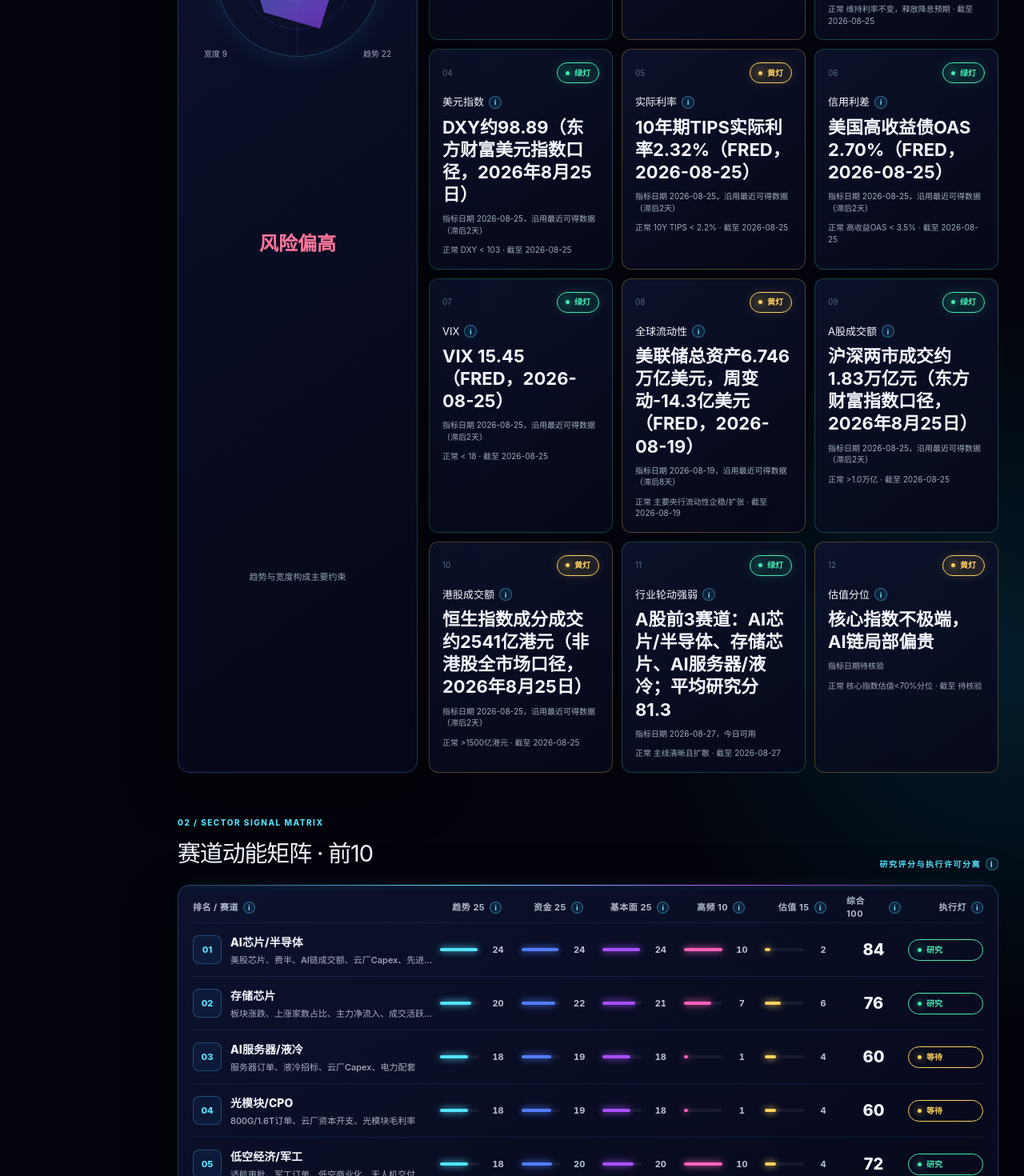
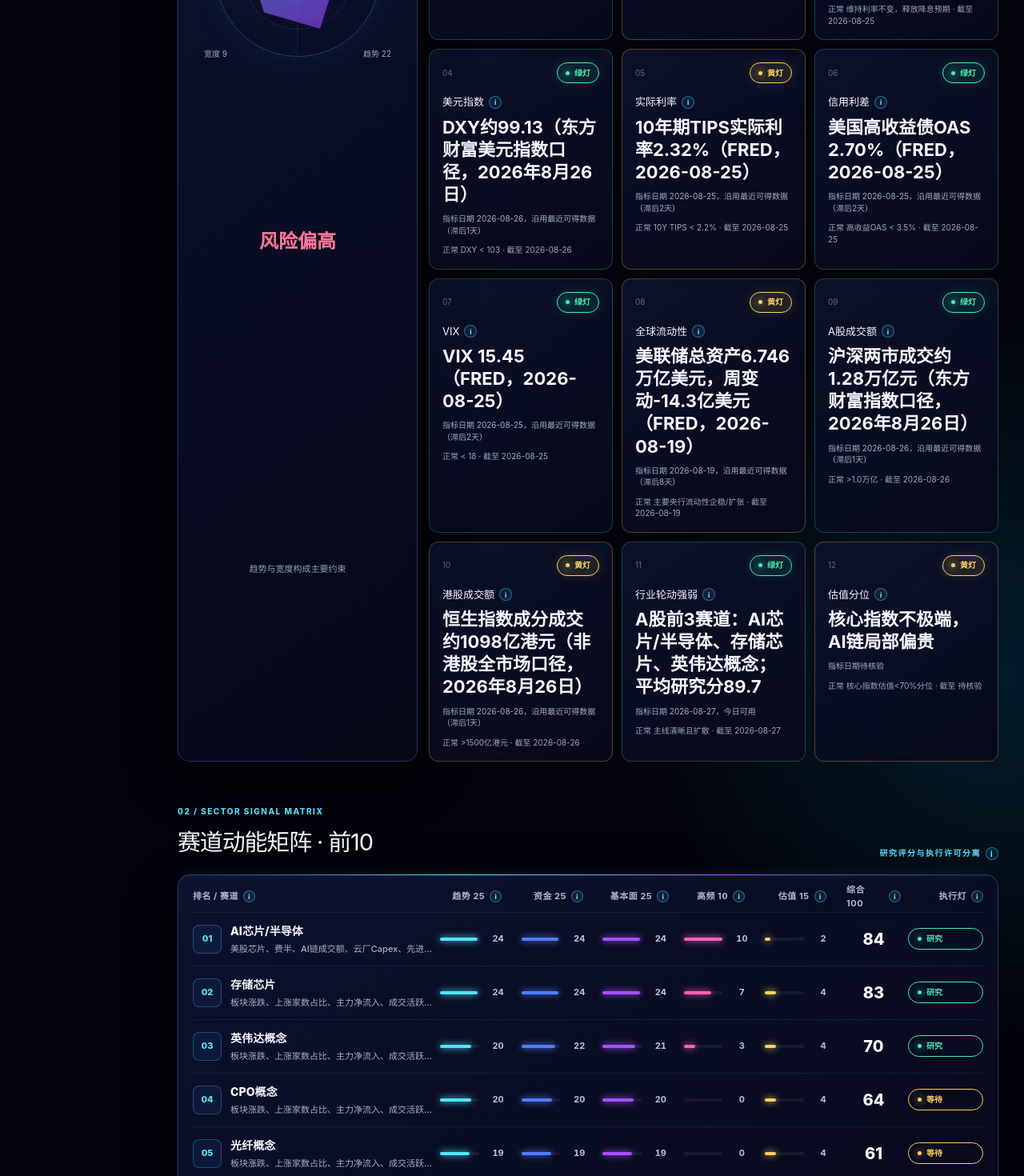
Before and after one commit to judebrisbylg-matthew/investment-market-dashboard, a Next.js app in the folder dashboard/: page /investment-market-dashboard/ in a window 1280 px wide. Shown: the part 1330-2800 px from the top of the page at 80% size. Built offline with nearby package versions, Linux system fonts and the light colour scheme.

Commit message:
Update daily investment center dashboard

```diff
--- a/dashboard/app/dashboard-data.ts
+++ b/dashboard/app/dashboard-data.ts
@@ -1,7 +1,7 @@
 // Generated from data/market-data.json. Do not edit by hand.
 export const snapshot = {
   "businessDate": "2026-08-27",
-  "generatedAt": "2026-08-27T10:09:36+08:00",
+  "generatedAt": "2026-08-27T11:19:15+08:00",
   "asOf": "2026/8/27 06:15 HKT",
   "marketGate": "风险偏高",
   "dataHealth": "绿灯",
@@ -17,12 +17,12 @@ export const snapshot = {
     "asOf": "2026/8/27 06:15 HKT",
     "signal": "黄灯",
     "action": "等待",
-    "marketJudgement": "今天结论：黄灯偏防守，5/12只基金走弱，不是普通震荡；先控回撤，暂停加仓。",
-    "positionAdvice": "仓位建议：高波动仓位先降速，AI/半导体、PCB、有色等只等放量修复，不补跌。",
-    "needAction": "今日动作：1）停止追高和补跌；2）盯AI芯片/半导体、存储芯片、AI服务器/液冷能否放量收复；3）核对强弱分化：强项004432(有色金属)日涨2.13%，弱项100055(全球科技互联网)日跌4.82%。",
-    "actionReason": "不操作原因：基金端普跌，估值分位、北向资金（月度）仍偏敏感，主线需成交和订单重新确认。",
-    "riskPoint": "主要风险：科技链和高波动资产同步补跌；若成交不足，PCB/高速铜连接、光纤概念可能继续拖累组合。",
-    "nextReview": "下次复盘：看AI芯片/半导体、存储芯片、AI服务器/液冷是否放量止跌，PCB/高速铜连接、光纤概念是否继续转弱。"
+    "marketJudgement": "今天结论：黄灯等待，科技看费半指数待确认，先看AI芯片/半导体、存储芯片能否放量。",
+    "positionAdvice": "仓位建议：维持中性偏谨慎，不追高，等主线确认。",
+    "needAction": "今日动作：盯AI芯片/半导体、存储芯片成交/订单；基金看强项004432(有色金属)日涨2.13%，弱项018125(先进制造)日跌1.47%。",
+    "actionReason": "不操作原因：估值分位、北向资金（月度）未转绿，科技看费半指数仍待确认。",
+    "riskPoint": "主要风险：估值分位、北向资金（月度）；若成交不足或消息反复，成长资产易回撤。",
+    "nextReview": "下次复盘：看AI芯片/半导体、存储芯片是否放量，高带宽内存、科技风格是否升温，新闻是否新增冲击。"
   },
   "freshness": [
     {
@@ -124,11 +124,11 @@ export const risks = [
   ],
   [
     "美元指数",
-    "DXY约98.89（东方财富美元指数口径，2026年8月25日）",
+    "DXY约99.13（东方财富美元指数口径，2026年8月26日）",
     "green",
     "DXY < 103",
-    "指标日期 2026-08-25，沿用最近可得数据（滞后2天）",
-    "2026-08-25"
+    "指标日期 2026-08-26，沿用最近可得数据（滞后1天）",
+    "2026-08-26"
   ],
   [
     "实际利率",
@@ -164,23 +164,23 @@ export const risks = [
   ],
   [
     "A股成交额",
-    "沪深两市成交约1.83万亿元（东方财富指数口径，2026年8月25日）",
+    "沪深两市成交约1.28万亿元（东方财富指数口径，2026年8月26日）",
     "green",
     ">1.0万亿",
-    "指标日期 2026-08-25，沿用最近可得数据（滞后2天）",
-    "2026-08-25"
+    "指标日期 2026-08-26，沿用最近可得数据（滞后1天）",
+    "2026-08-26"
   ],
   [
     "港股成交额",
-    "恒生指数成分成交约2541亿港元（非港股全市场口径，2026年8月25日）",
+    "恒生指数成分成交约1098亿港元（非港股全市场口径，2026年8月26日）",
     "yellow",
     ">1500亿港元",
-    "指标日期 2026-08-25，沿用最近可得数据（滞后2天）",
-    "2026-08-25"
+    "指标日期 2026-08-26，沿用最近可得数据（滞后1天）",
+    "2026-08-26"
   ],
   [
     "行业轮动强弱",
-    "A股前3赛道：AI芯片/半导体、存储芯片、AI服务器/液冷；平均研究分81.3",
+    "A股前3赛道：AI芯片/半导体、存储芯片、英伟达概念；平均研究分89.7",
     "green",
     "主线清晰且扩散",
     "指标日期 2026-08-27，今日可用",
@@ -213,16 +213,86 @@ export const sectors = [
   },
   {
     "name": "存储芯片",
-    "score": 76,
+    "score": 83,
+    "trend": 24,
+    "flow": 24,
+    "fundamental": 24,
+    "hf": 7,
+    "value": 4,
+    "research": "green",
+    "execute": "green",
+    "risk": "板块涨跌、上涨家数占比、主力净流入、成交活跃度、新闻催化",
+    "operation": "继续观察",
+    "proxy": "五因子为公开字段透明代理，并非真实资金流或PE。"
+  },
+  {
+    "name": "英伟达概念",
+    "score": 70,
     "trend": 20,
     "flow": 22,
     "fundamental": 21,
-    "hf": 7,
-    "value": 6,
+    "hf": 3,
+    "value": 4,
     "research": "green",
     "execute": "green",
     "risk": "板块涨跌、上涨家数占比、主力净流入、成交活跃度、新闻催化",
     "operation": "建议加仓",
+    "proxy": "五因子为公开字段透明代理，并非真实资金流或PE。"
+  },
+  {
+    "name": "CPO概念",
+    "score": 64,
+    "trend": 20,
+    "flow": 20,
+    "fundamental": 20,
+    "hf": 0,
+    "value": 4,
+    "research": "yellow",
+    "execute": "yellow",
+    "risk": "板块涨跌、上涨家数占比、主力净流入、成交活跃度、新闻催化",
+    "operation": "继续观察",
+    "proxy": "五因子为公开字段透明代理，并非真实资金流或PE。"
+  },
+  {
+    "name": "光纤概念",
+    "score": 61,
+    "trend": 19,
+    "flow": 19,
+    "fundamental": 19,
+    "hf": 0,
+    "value": 4,
+    "research": "yellow",
+    "execute": "yellow",
+    "risk": "板块涨跌、上涨家数占比、主力净流入、成交活跃度、新闻催化",
+    "operation": "继续观察",
+    "proxy": "五因子为公开字段透明代理，并非真实资金流或PE。"
+  },
+  {
+    "name": "高带宽内存",
+    "score": 61,
+    "trend": 19,
+    "flow": 19,
+    "fundamental": 19,
+    "hf": 0,
+    "value": 4,
+    "research": "yellow",
+    "execute": "yellow",
+    "risk": "板块涨跌、上涨家数占比、主力净流入、成交活跃度、新闻催化",
+    "operation": "继续观察",
+    "proxy": "五因子为公开字段透明代理，并非真实资金流或PE。"
+  },
+  {
+    "name": "科技风格",
+    "score": 58,
+    "trend": 18,
+    "flow": 18,
+    "fundamental": 18,
+    "hf": 0,
+    "value": 4,
+    "research": "yellow",
+    "execute": "yellow",
+    "risk": "板块涨跌、上涨家数占比、主力净流入、成交活跃度、新闻催化",
+    "operation": "继续观察",
     "proxy": "五因子为公开字段透明代理，并非真实资金流或PE。"
   },
   {
@@ -241,9 +311,9 @@ export const sectors = [
   },
   {
     "name": "光模块/CPO",
-    "score": 60,
+    "score": 59,
     "trend": 18,
-    "flow": 19,
+    "flow": 18,
     "fundamental": 18,
     "hf": 1,
     "value": 4,
@@ -254,83 +324,13 @@ export const sectors = [
     "proxy": "五因子为公开字段透明代理，并非真实资金流或PE。"
   },
   {
-    "name": "低空经济/军工",
-    "score": 72,
+    "name": "玻璃基板",
+    "score": 58,
     "trend": 18,
-    "flow": 20,
-    "fundamental": 20,
-    "hf": 10,
-    "value": 4,
-    "research": "green",
-    "execute": "green",
-    "risk": "适航审批、军工订单、低空商业化、无人机交付",
-    "operation": "继续观察",
-    "proxy": "五因子为公开字段透明代理，并非真实资金流或PE。"
-  },
-  {
-    "name": "PCB/高速铜连接",
-    "score": 55,
-    "trend": 17,
-    "flow": 18,
-    "fundamental": 17,
-    "hf": 0,
-    "value": 3,
-    "research": "yellow",
-    "execute": "yellow",
-    "risk": "交换机订单、PCB毛利率、高速铜连接订单、服务器出货",
-    "operation": "继续观察",
-    "proxy": "五因子为公开字段透明代理，并非真实资金流或PE。"
-  },
-  {
-    "name": "光纤概念",
-    "score": 57,
-    "trend": 17,
-    "flow": 17,
-    "fundamental": 17,
-    "hf": 0,
-    "value": 6,
-    "research": "yellow",
-    "execute": "yellow",
-    "risk": "板块涨跌、上涨家数占比、主力净流入、成交活跃度、新闻催化",
-    "operation": "继续观察",
-    "proxy": "五因子为公开字段透明代理，并非真实资金流或PE。"
-  },
-  {
-    "name": "CPO概念",
-    "score": 57,
-    "trend": 17,
-    "flow": 17,
-    "fundamental": 17,
-    "hf": 0,
-    "value": 6,
-    "research": "yellow",
-    "execute": "yellow",
-    "risk": "板块涨跌、上涨家数占比、主力净流入、成交活跃度、新闻催化",
-    "operation": "继续观察",
-    "proxy": "五因子为公开字段透明代理，并非真实资金流或PE。"
-  },
-  {
-    "name": "有色金属/资源品",
-    "score": 71,
-    "trend": 17,
-    "flow": 20,
-    "fundamental": 19,
-    "hf": 10,
-    "value": 5,
-    "research": "green",
-    "execute": "green",
-    "risk": "铜价、金价、美元指数、实际利率、库存",
-    "operation": "继续观察",
-    "proxy": "五因子为公开字段透明代理，并非真实资金流或PE。"
-  },
-  {
-    "name": "英伟达概念",
-    "score": 62,
-    "trend": 17,
     "flow": 18,
     "fundamental": 18,
-    "hf": 3,
-    "value": 6,
+    "hf": 0,
+    "value": 4,
     "research": "yellow",
     "execute": "yellow",
     "risk": "板块涨跌、上涨家数占比、主力净流入、成交活跃度、新闻催化",
@@ -348,15 +348,6 @@ export const events = [
     "source": "公开新闻聚合源",
     "date": "2026/8/26",
     "watch": "费半指数、英伟达链条、云厂资本开支、芯片订单、毛利率和成交额"
-  },
-  {
-    "title": "美联储政策与利率预期再受关注，市场等待官员表态和收益率确认",
-    "priority": 8,
-    "direction": 0,
-    "confidence": "中高",
-    "source": "美国财经电视台",
-    "date": "2026/8/27",
-    "watch": "美联储官员讲话、10年期美债收益率、实际利率、美元指数、黄金和纳指表现"
   },
   {
     "title": "中东与地缘风险仍在扰动市场，原油、黄金和风险偏好需要重点跟踪",
@@ -377,6 +368,15 @@ export const events = [
     "watch": "布伦特油价、美国原油库存、产油国政策、通胀预期、航空和化工板块"
   },
   {
+    "title": "中国资产仍受政策、盈利和资金流共同影响，科技制造方向更值得跟踪",
+    "priority": 5,
+    "direction": 0,
+    "confidence": "中高",
+    "source": "美国财经电视台",
+    "date": "2026/8/27",
+    "watch": "A股成交额、港股成交额、南向资金、人民币汇率、政策表态和科技制造板块"
+  },
+  {
     "title": "央行重要消息待复核，需观察是否改变市场风险偏好",
     "priority": 5,
     "direction": 0,
@@ -384,6 +384,15 @@ export const events = [
     "source": "公开新闻聚合源",
     "date": "2026/8/26",
     "watch": "官方公告、相关指数、成交额、利率、美元、商品价格和行业龙头表现"
+  },
+  {
+    "title": "美联储政策与利率预期再受关注，市场等待官员表态和收益率确认",
+    "priority": 5,
+    "direction": 0,
+    "confidence": "中高",
+    "source": "美国财经电视台",
+    "date": "2026/8/27",
+    "watch": "美联储官员讲话、10年期美债收益率、实际利率、美元指数、黄金和纳指表现"
   },
   {
     "title": "人工智能终端和消费电子催化升温，真实销量和供应链订单是关键",
@@ -402,15 +411,6 @@ export const events = [
     "source": "美国财经电视台",
     "date": "2026/8/27",
     "watch": "官方公告、相关指数、成交额、利率、美元、商品价格和行业龙头表现"
-  },
-  {
-    "title": "中国资产仍受政策、盈利和资金流共同影响，科技制造方向更值得跟踪",
-    "priority": 5,
-    "direction": 0,
-    "confidence": "中高",
-    "source": "美国财经电视台",
-    "date": "2026/8/22",
-    "watch": "A股成交额、港股成交额、南向资金、人民币汇率、政策表态和科技制造板块"
   },
   {
     "title": "贸易和关税变量继续影响制造业利润，订单、成本和供应链风险需跟踪",
@@ -651,14 +651,14 @@ export const stocks = [
     "code": "002555",
     "name": "三七互娱",
     "sector": "游戏传媒/AI应用",
-    "signal": "gray",
-    "direction": "数据不足",
+    "signal": "yellow",
+    "direction": "中性观察",
     "watch": "游戏ETF与个股是否同步放量、连续强于沪深300",
-    "latestPrice": "待核验",
-    "day": "待核验",
-    "fiveDay": "待核验",
-    "marketDate": "待核验",
-    "risk": "待核验"
+    "latestPrice": 18.19,
+    "day": -2.68,
+    "fiveDay": -1.99,
+    "marketDate": "2026-08-26",
+    "risk": "中"
   }
 ] as const;
 
@@ -667,67 +667,67 @@ export const funds = [
     "code": "012733",
     "name": "易方达中证人工智能主题ETF联接A",
     "sector": "AI/半导体",
-    "day": 0.55,
-    "week": -9.65,
+    "day": 0.43,
+    "week": -2.61,
     "risk": "高",
-    "decision": "暂不加仓",
-    "direction": "净值日期 2026-08-25；本批次接口失败，沿用最近有效数据，不据此新增风险暴露。",
-    "date": "2026-08-25"
+    "decision": "观察等待",
+    "direction": "AI/半导体信号不够强，维持观察。 净值日期 2026-08-26，沿用最近可得数据（滞后1天）；数据源：东方财富基金历史净值API。",
+    "date": "2026-08-26"
   },
   {
     "code": "100055",
     "name": "富国全球科技互联网股票(QDII)A",
     "sector": "全球科技互联网",
-    "day": -4.82,
-    "week": -9.69,
+    "day": 1.65,
+    "week": -5.57,
     "risk": "中高",
-    "decision": "暂不加仓",
-    "direction": "净值日期 2026-08-24；本批次接口失败，沿用最近有效数据，不据此新增风险暴露。",
-    "date": "2026-08-24"
+    "decision": "观察等待",
+    "direction": "全球科技互联网信号不够强，维持观察。 净值日期 2026-08-25，沿用最近可得数据（滞后2天）；数据源：东方财富基金历史净值API。",
+    "date": "2026-08-25"
   },
   {
     "code": "006751",
     "name": "富国互联科技股票A",
     "sector": "AI/互联网",
-    "day": -0.37,
-    "week": -8.35,
+    "day": 1.03,
+    "week": 0.04,
     "risk": "中高",
-    "decision": "暂不加仓",
-    "direction": "净值日期 2026-08-25；本批次接口失败，沿用最近有效数据，不据此新增风险暴露。",
-    "date": "2026-08-25"
+    "decision": "继续观察",
+    "direction": "AI/互联网短线修复，但仍需要验证趋势延续。 净值日期 2026-08-26，沿用最近可得数据（滞后1天）；数据源：东方财富基金历史净值API。",
+    "date": "2026-08-26"
   },
   {
     "code": "014344",
     "name": "鹏华中证500指数增强A",
     "sector": "A股宽基",
-    "day": -0.39,
-    "week": -5.52,
+    "day": 0.53,
+    "week": -0.82,
     "risk": "中",
     "decision": "观察等待",
-    "direction": "净值日期 2026-08-25；本批次接口失败，沿用最近有效数据，不据此新增风险暴露。",
-    "date": "2026-08-25"
+    "direction": "A股宽基信号不够强，维持观察。 净值日期 2026-08-26，沿用最近可得数据（滞后1天）；数据源：东方财富基金历史净值API。",
+    "date": "2026-08-26"
   },
   {
     "code": "007818",
     "name": "国泰中证全指通信设备ETF联接C",
     "sector": "通信/设备",
-    "day": 0.14,
-    "week": -8.07,
+    "day": -0.09,
+    "week": -0.61,
     "risk": "高",
-    "decision": "暂不加仓",
-    "direction": "净值日期 2026-08-25；本批次接口失败，沿用最近有效数据，不据此新增风险暴露。",
-    "date": "2026-08-25"
+    "decision": "观察等待",
+    "direction": "通信/设备信号不够强，维持观察。 净值日期 2026-08-26，沿用最近可得数据（滞后1天）；数据源：东方财富基金历史净值API。",
+    "date": "2026-08-26"
   },
   {
     "code": "013180",
     "name": "广发国证新能源车电池ETF联接C",
     "sector": "新能源车/电池",
-    "day": -1.59,
-    "week": -4.57,
+    "day": 0.95,
+    "week": -0.39,
     "risk": "中",
     "decision": "观察等待",
-    "direction": "净值日期 2026-08-25；本批次接口失败，沿用最近有效数据，不据此新增风险暴露。",
-    "date": "2026-08-25"
+    "direction": "新能源车/电池信号不够强，维持观察。 净值日期 2026-08-26，沿用最近可得数据（滞后1天）；数据源：东方财富基金历史净值API。",
+    "date": "2026-08-26"
   },
   {
     "code": "004432",
@@ -807,7 +807,7 @@ export const opportunityRadar: { businessDate: string; marketGate: string; dataH
   "industries": [
     {
       "name": "AI芯片/半导体",
-      "score": 94,
+      "score": 95,
       "tier": "核心主线",
       "operation": "暂不追高",
       "marketDate": "2026-08-27",
@@ -815,71 +815,71 @@ export const opportunityRadar: { businessDate: string; marketGate: string; dataH
     },
     {
       "name": "存储芯片",
-      "score": 78,
+      "score": 94,
+      "tier": "核心主线",
+      "operation": "继续观察",
+      "marketDate": "2026-08-26",
+      "nextSignal": "板块涨跌、上涨家数占比、主力净流入、成交活跃度、新闻催化"
+    },
+    {
+      "name": "英伟达概念",
+      "score": 80,
       "tier": "核心主线",
       "operation": "建议加仓",
       "marketDate": "2026-08-26",
       "nextSignal": "板块涨跌、上涨家数占比、主力净流入、成交活跃度、新闻催化"
     },
     {
+      "name": "CPO概念",
+      "score": 80,
+      "tier": "核心主线",
+      "operation": "继续观察",
+      "marketDate": "2026-08-26",
+      "nextSignal": "板块涨跌、上涨家数占比、主力净流入、成交活跃度、新闻催化"
+    },
+    {
+      "name": "光纤概念",
+      "score": 77,
+      "tier": "核心主线",
+      "operation": "继续观察",
+      "marketDate": "2026-08-26",
+      "nextSignal": "板块涨跌、上涨家数占比、主力净流入、成交活跃度、新闻催化"
+    },
+    {
+      "name": "高带宽内存",
+      "score": 76,
+      "tier": "候补轮动",
+      "operation": "继续观察",
+      "marketDate": "2026-08-26",
+      "nextSignal": "板块涨跌、上涨家数占比、主力净流入、成交活跃度、新闻催化"
+    },
+    {
+      "name": "科技风格",
+      "score": 73,
+      "tier": "候补轮动",
+      "operation": "继续观察",
+      "marketDate": "2026-08-26",
+      "nextSignal": "板块涨跌、上涨家数占比、主力净流入、成交活跃度、新闻催化"
+    },
+    {
       "name": "AI服务器/液冷",
       "score": 72,
-      "tier": "核心主线",
+      "tier": "候补轮动",
       "operation": "继续观察",
       "marketDate": "2026-08-27",
       "nextSignal": "服务器订单、液冷招标、云厂Capex、电力配套"
     },
     {
       "name": "光模块/CPO",
-      "score": 72,
-      "tier": "核心主线",
+      "score": 71,
+      "tier": "候补轮动",
       "operation": "继续观察",
       "marketDate": "2026-08-27",
       "nextSignal": "800G/1.6T订单、云厂资本开支、光模块毛利率"
     },
     {
-      "name": "低空经济/军工",
-      "score": 70,
-      "tier": "核心主线",
-      "operation": "继续观察",
-      "marketDate": "2026-08-27",
-      "nextSignal": "适航审批、军工订单、低空商业化、无人机交付"
-    },
-    {
-      "name": "PCB/高速铜连接",
-      "score": 69,
-      "tier": "候补轮动",
-      "operation": "继续观察",
-      "marketDate": "2026-08-27",
-      "nextSignal": "交换机订单、PCB毛利率、高速铜连接订单、服务器出货"
-    },
-    {
-      "name": "光纤概念",
-      "score": 69,
-      "tier": "候补轮动",
-      "operation": "继续观察",
-      "marketDate": "2026-08-26",
-      "nextSignal": "板块涨跌、上涨家数占比、主力净流入、成交活跃度、新闻催化"
-    },
-    {
-      "name": "CPO概念",
-      "score": 68,
-      "tier": "候补轮动",
-      "operation": "继续观察",
-      "marketDate": "2026-08-26",
-      "nextSignal": "板块涨跌、上涨家数占比、主力净流入、成交活跃度、新闻催化"
-    },
-    {
-      "name": "有色金属/资源品",
-      "score": 67,
-      "tier": "候补轮动",
-      "operation": "继续观察",
-      "marketDate": "2026-08-27",
-      "nextSignal": "铜价、金价、美元指数、实际利率、库存"
-    },
-    {
-      "name": "英伟达概念",
-      "score": 67,
+      "name": "玻璃基板",
+      "score": 71,
       "tier": "候补轮动",
       "operation": "继续观察",
       "marketDate": "2026-08-26",
@@ -891,54 +891,54 @@ export const opportunityRadar: { businessDate: string; marketGate: string; dataH
       "code": "012733",
       "name": "易方达中证人工智能主题ETF联接A",
       "theme": "AI/半导体",
-      "latestNav": 1.9459,
-      "day": 0.55,
-      "navDate": "2026-08-25",
-      "decision": "暂不加仓"
+      "latestNav": 1.9542,
+      "day": 0.43,
+      "navDate": "2026-08-26",
+      "decision": "观察等待"
     },
     {
       "code": "100055",
       "name": "富国全球科技互联网股票(QDII)A",
       "theme": "全球科技互联网",
-      "latestNav": 5.0264,
-      "day": -4.82,
-      "navDate": "2026-08-24",
-      "decision": "暂不加仓"
+      "latestNav": 5.1092,
+      "day": 1.65,
+      "navDate": "2026-08-25",
+      "decision": "观察等待"
     },
     {
       "code": "006751",
       "name": "富国互联科技股票A",
       "theme": "AI/互联网",
-      "latestNav": 5.9306,
-      "day": -0.37,
-      "navDate": "2026-08-25",
-      "decision": "暂不加仓"
+      "latestNav": 5.9914,
+      "day": 1.03,
+      "navDate": "2026-08-26",
+      "decision": "继续观察"
     },
     {
       "code": "014344",
       "name": "鹏华中证500指数增强A",
       "theme": "A股宽基",
-      "latestNav": 1.5527,
-      "day": -0.39,
-      "navDate": "2026-08-25",
+      "latestNav": 1.5609,
+      "day": 0.53,
+      "navDate": "2026-08-26",
       "decision": "观察等待"
     },
     {
       "code": "007818",
       "name": "国泰中证全指通信设备ETF联接C",
       "theme": "通信/设备",
-      "latestNav": 3.6121,
-      "day": 0.14,
-      "navDate": "2026-08-25",
-      "decision": "暂不加仓"
+      "latestNav": 3.6089,
+      "day": -0.09,
+      "navDate": "2026-08-26",
+      "decision": "观察等待"
     },
     {
       "code": "013180",
       "name": "广发国证新能源车电池ETF联接C",
       "theme": "新能源车/电池",
-      "latestNav": 0.7497,
-      "day": -1.59,
-      "navDate": "2026-08-25",
+      "latestNav": 0.7568,
+      "day": 0.95,
+      "navDate": "2026-08-26",
       "decision": "观察等待"
     },
     {
```
Also changed, not shown: 2 other files (tests, documents, lock files or other folders).
